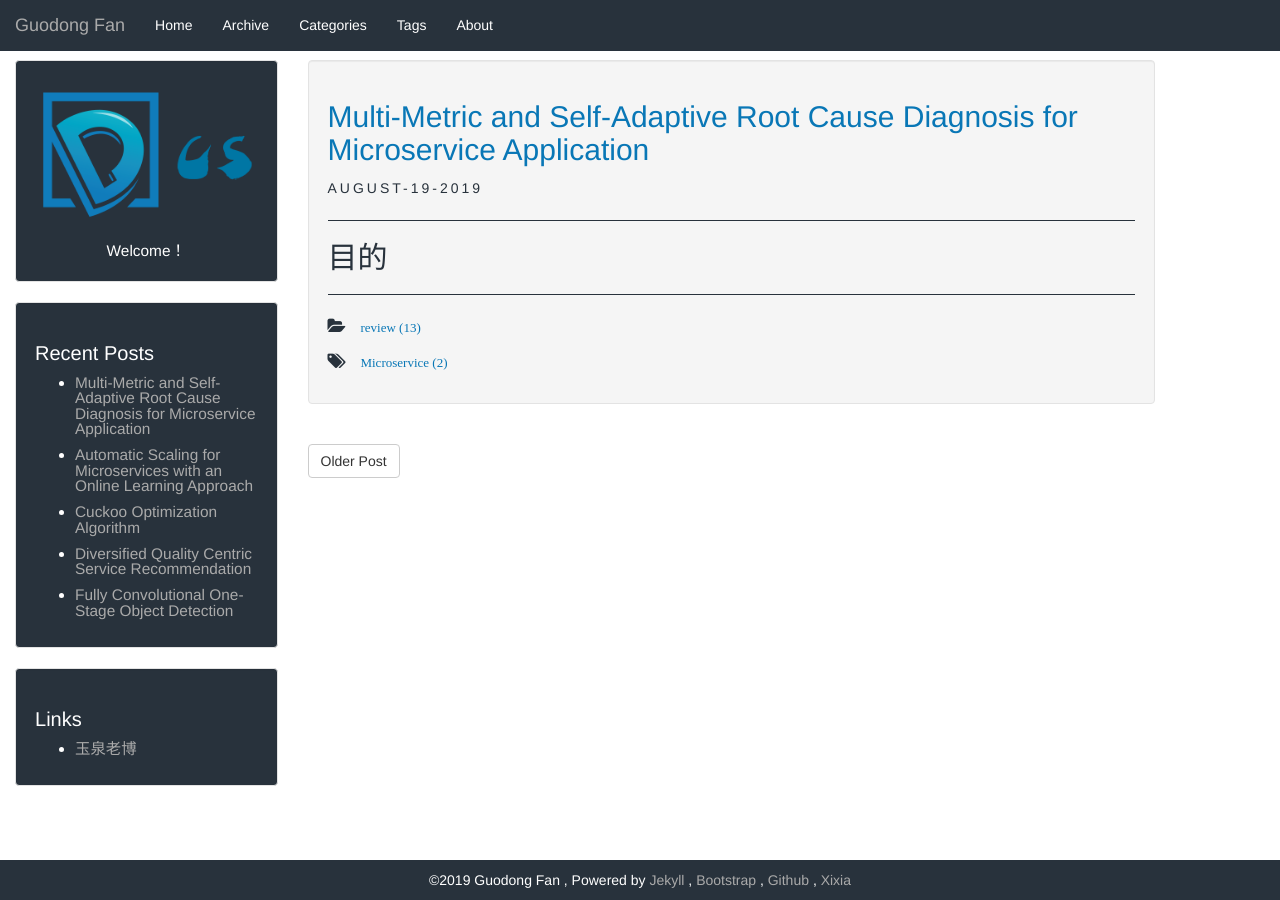
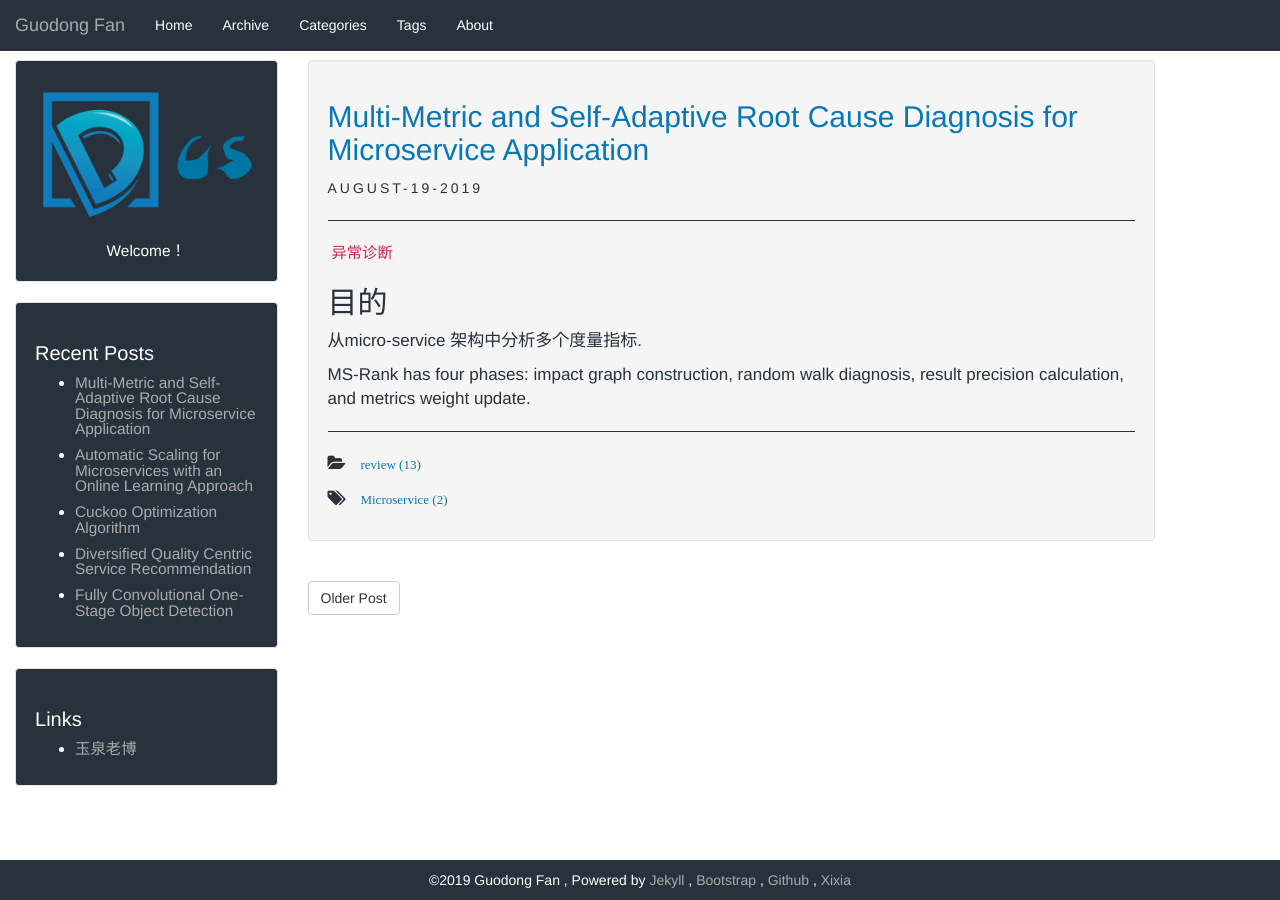
Before and after one commit to GuodongFan/GuodongFan.github.io, a Jekyll site: the page built from _posts/2019-08-19-MS-Rank.md, in a window 1280 px wide. Built offline with Jekyll 4.4.1, drawn with Linux system fonts in a browser that asks for light colours; our own code applies the rules of GitHub Pages for plain Markdown files.

Commit message:
Update 2019-08-19-MS-Rank.md

```diff
--- a/_posts/2019-08-19-MS-Rank.md
+++ b/_posts/2019-08-19-MS-Rank.md
@@ -5,4 +5,10 @@ category: review
 tag: Microservice
 ---
 
+`异常诊断`
+
 ## 目的
+
+从micro-service 架构中分析多个度量指标.
+
+MS-Rank has four phases: impact graph construction, random walk diagnosis, result precision calculation, and metrics weight update.
```
